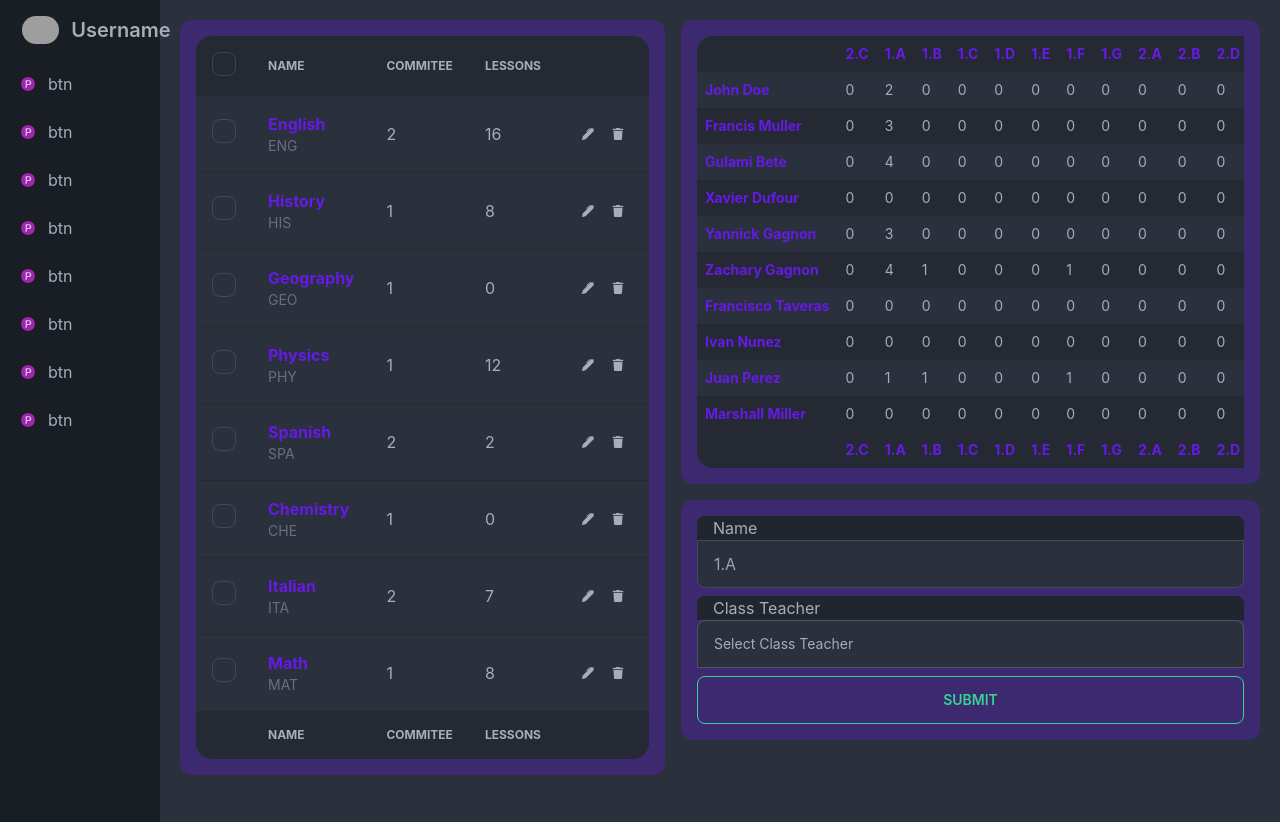
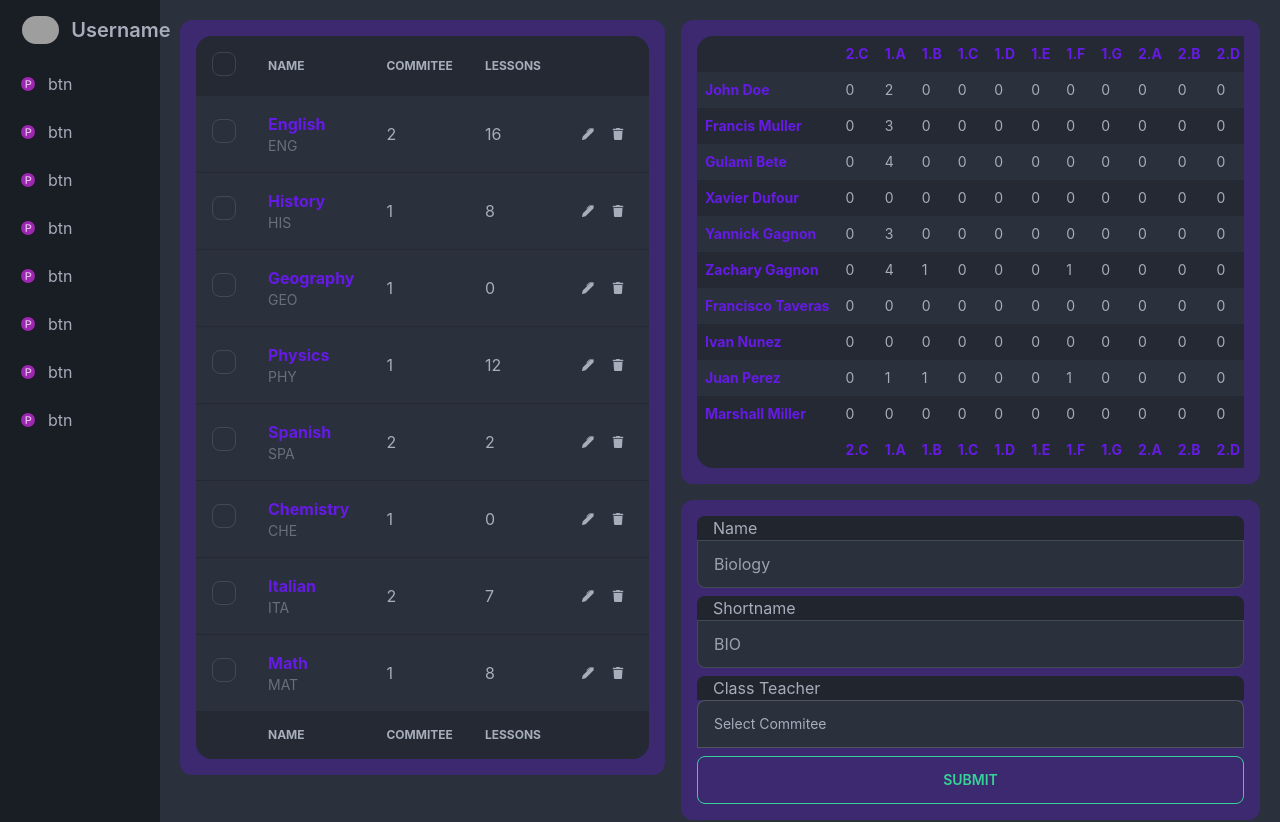
Before and after one commit to Chickenbiscuitoo/timetable-manager, a Next.js app: page /subjects in a window 1280 px wide. Shown: the top 822 px of the page. Built offline with nearby package versions, Linux system fonts and the light colour scheme; grey boxes are pictures that could not be loaded.

Commit message:
working form

```diff
--- a/components/SubjectsForm.tsx
+++ b/components/SubjectsForm.tsx
@@ -3,11 +3,12 @@ import { useState } from 'react'
 import useTimetableStore from '../store'
 
 const SubjectsForm: NextPage = () => {
-	const { teachers, addClass } = useTimetableStore()
+	const { addSubject } = useTimetableStore()
 
 	const [formData, setFormData] = useState({
 		name: '',
-		teacherId: -1,
+		shortname: '',
+		commitee_id: -1,
 	})
 
 	const handleChange = (e: React.ChangeEvent<HTMLInputElement>) => {
@@ -18,21 +19,19 @@ const SubjectsForm: NextPage = () => {
 	}
 
 	const handleSubmit = () => {
-		const name = formData.name.trim().toUpperCase()
-		const teacherId = formData.teacherId
+		const name = formData.name.trim()
+		const shortname = formData.shortname.trim().toUpperCase()
+		const commitee_id = formData.commitee_id
 
-		if (name && teacherId) {
-			addClass(name, teacherId)
+		if (name && commitee_id) {
+			addSubject(name, shortname, commitee_id)
 			setFormData({
 				name: '',
-				teacherId: -1,
+				shortname: '',
+				commitee_id: -1,
 			})
 		}
 	}
-
-	const selectedClassTeacher = teachers.find(
-		(tch) => tch.id == formData.teacherId
-	)
 
 	return (
 		<div className="flex flex-col gap-2">
@@ -41,10 +40,23 @@ const SubjectsForm: NextPage = () => {
 					<span>Name</span>
 					<input
 						type="text"
-						placeholder="1.A"
+						placeholder="Biology"
 						className="input input-bordered"
 						name="name"
 						value={formData.name}
+						onChange={handleChange}
+					/>
+				</label>
+			</div>
+			<div className="form-control">
+				<label className="input-group input-group-vertical">
+					<span>Shortname</span>
+					<input
+						type="text"
+						placeholder="BIO"
+						className="input input-bordered"
+						name="shortname"
+						value={formData.shortname}
 						onChange={handleChange}
 					/>
 				</label>
@@ -57,30 +69,38 @@ const SubjectsForm: NextPage = () => {
 							tabIndex={0}
 							className="btn btn-ghost bg-base-100 border-gray-200 border-opacity-20 dropdown-toggle w-full font-normal text-md text-left justify-start normal-case"
 						>
-							{selectedClassTeacher
-								? selectedClassTeacher.name
-								: 'Select Class Teacher'}
+							{formData.commitee_id !== -1
+								? formData.commitee_id
+								: 'Select Commitee'}
 						</label>
 						<ul
 							tabIndex={0}
 							className="dropdown-content menu p-2 shadow bg-base-100 rounded-box w-52"
 						>
-							{teachers.map((tch) => (
-								<li key={tch.id}>
+							<li>
 								<a
 									onClick={() =>
-											setFormData(
-												(prevFormData) => ({
+										setFormData((prevFormData) => ({
 											...prevFormData,
-													teacherId: tch.id,
-												})
-											)
+											commitee_id: 1,
+										}))
 									}
 								>
-										{tch.name}
+									1
 								</a>
 							</li>
-							))}
+							<li>
+								<a
+									onClick={() =>
+										setFormData((prevFormData) => ({
+											...prevFormData,
+											commitee_id: 2,
+										}))
+									}
+								>
+									2
+								</a>
+							</li>
 						</ul>
 					</div>
 				</label>
```
Lines whose indentation alone changed are shown as unchanged.
